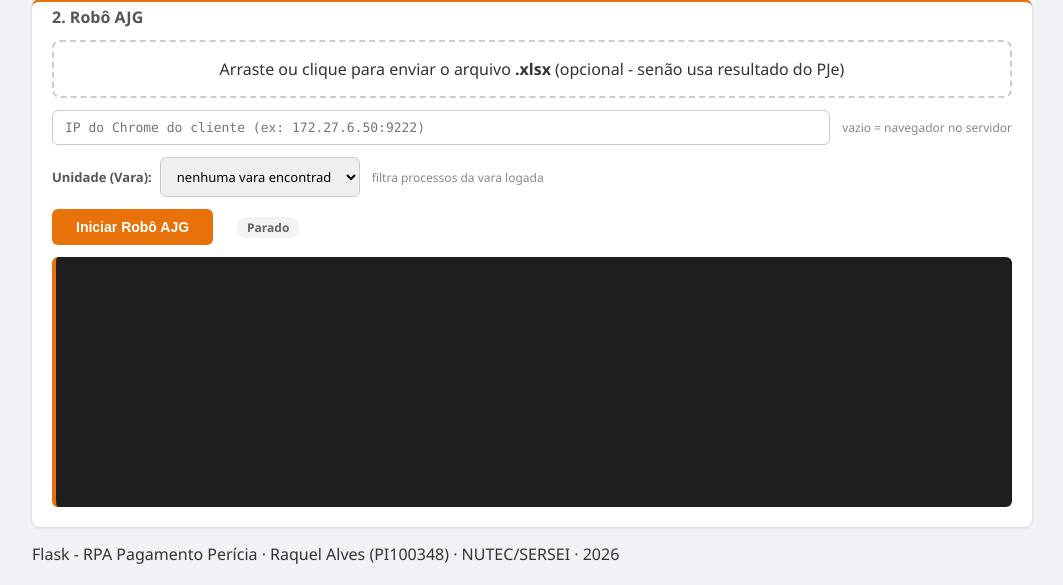
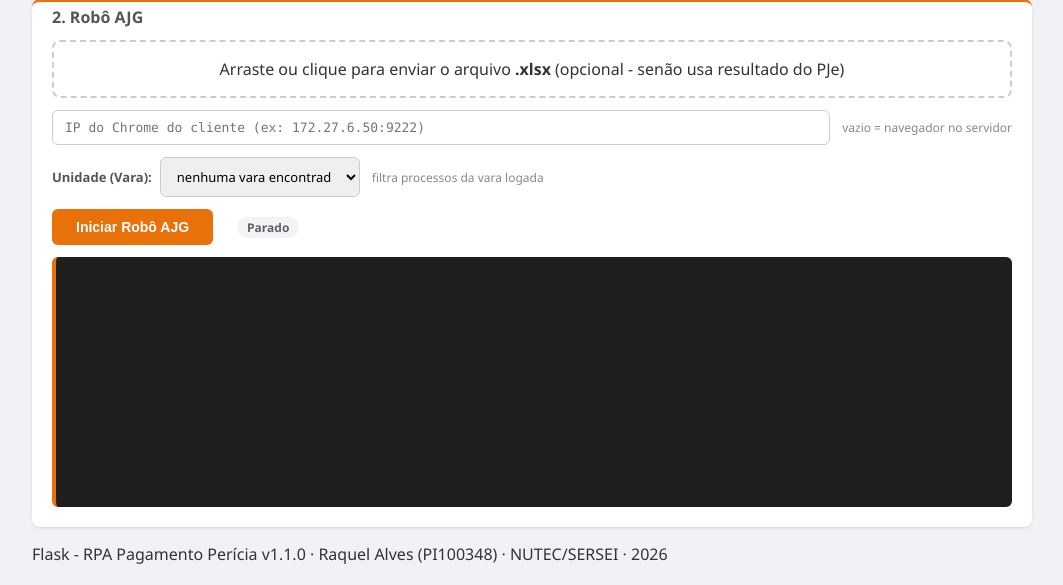
Before and after one commit to raquelalvesm/ROBO_AJG, a Flask app: page / in a window 1280 px wide. Shown: the part 589-1174 px from the top of the page, without its empty margins (108-1171 px from the left). Run offline with Flask 3, Linux system fonts and the light colour scheme; data that the repository does not hold is empty.

Commit message:
version: v1.1.0 - upload de .xlsx para AJG

```diff
--- a/app.py
+++ b/app.py
@@ -8,6 +8,7 @@ from paths import base_dir
 from util_chrome import criar_driver
 
 app = Flask(__name__)
+__version__ = '1.1.0'
 
 # ── Captura global de erros (exe windowed fecha em silêncio) ─────
 def _pasta_logs():
--- a/templates/index.html
+++ b/templates/index.html
@@ -104,7 +104,7 @@
             <div class="log-box log-box-ajg" id="logBoxAJG"></div>
         </div>
 
-        <div class="footer">Flask - RPA Pagamento Perícia · Raquel Alves (PI100348) · NUTEC/SERSEI · 2026</div>
+        <div class="footer">Flask - RPA Pagamento Perícia v1.1.0 · Raquel Alves (PI100348) · NUTEC/SERSEI · 2026</div>
     </div>
 
     <script>
```
